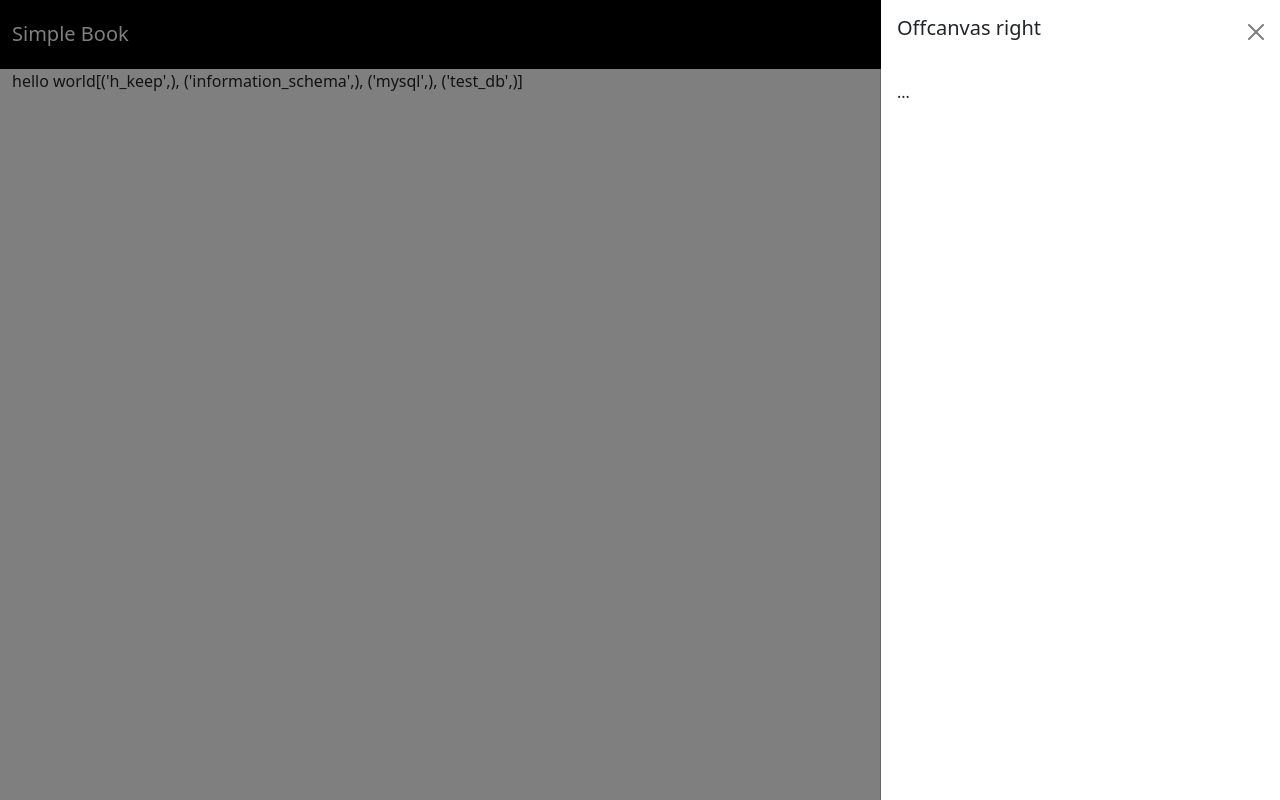
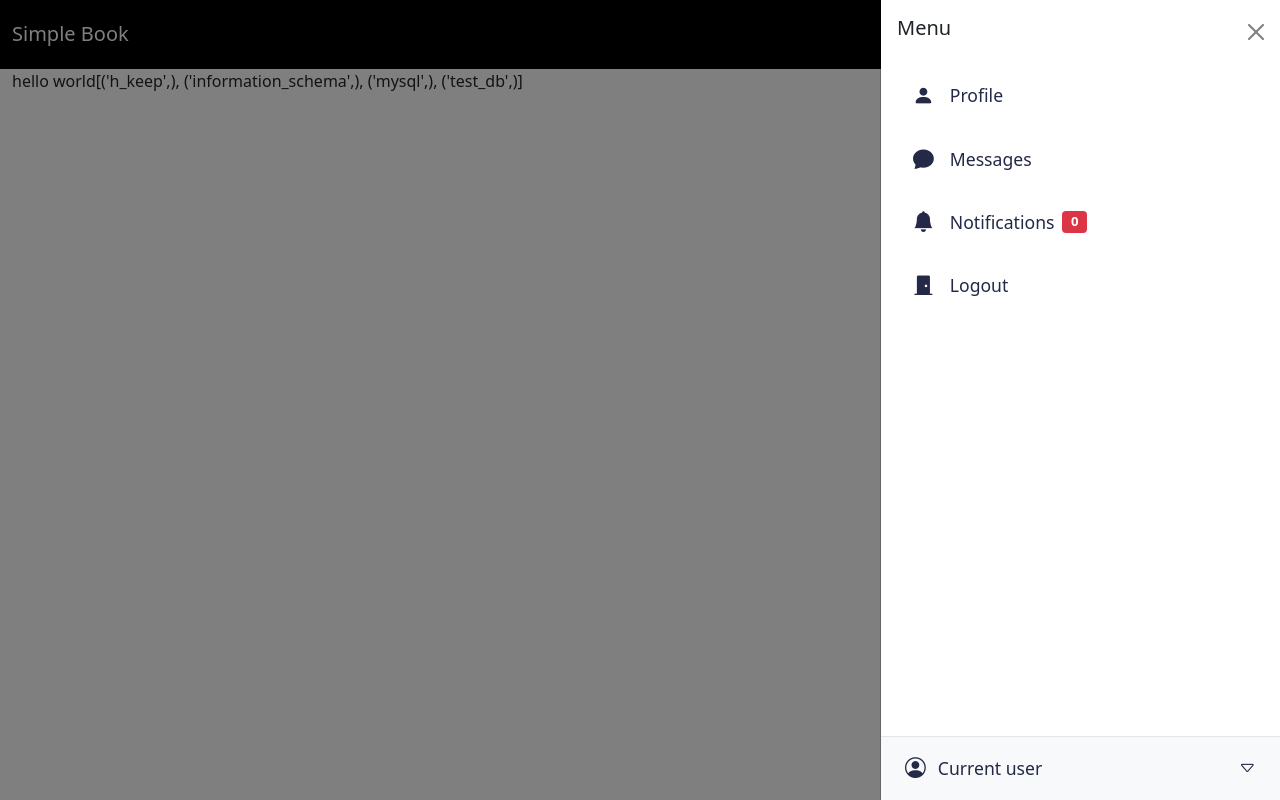
Before and after one commit to Antonioiewh/IT2555_Project, a Flask app: page / in a window 1280 px wide, after a click that opens the changed part. Run offline with Flask 3, Linux system fonts and the light colour scheme; some libraries are stand-ins or nearby versions.

Commit message:
add stuff to sidebar

```diff
--- a/project/templates/UserBase.html
+++ b/project/templates/UserBase.html
@@ -9,8 +9,16 @@
     <link rel="stylesheet" href="https://cdn.jsdelivr.net/npm/bootstrap-icons@1.11.3/font/bootstrap-icons.min.css">
     {%block stylesheet%}
     {% endblock %}
+
 </head>
 <body>
+    <style>
+    .offcanvas-body .nav-link:hover {
+        background: #3a3f58 !important;
+        color: #fff !important;
+    }
+
+    </style>
     {% block navbar %}
         {% include 'includes/_navbar.html' %}
     {% endblock %}
@@ -20,14 +28,34 @@
 
         {% endblock %}
         <div class="offcanvas offcanvas-end" tabindex="-1" id="offcanvasRight" aria-labelledby="offcanvasRightLabel">
-            <div class="offcanvas-header">
-                <h5 id="offcanvasRightLabel">Offcanvas right</h5>
-                <button type="button" class="btn-close text-reset" data-bs-dismiss="offcanvas" aria-label="Close"></button>
-            </div>
-            <div class="offcanvas-body">
-                ...
-            </div>
+    <div class="offcanvas-header">
+        <h5 id="offcanvasRightLabel">Menu</h5>
+        <button type="button" class="btn-close text-reset" data-bs-dismiss="offcanvas" aria-label="Close"></button>
+    </div>
+    <div class="offcanvas-body p-0" style="height: 100%; display: flex; flex-direction: column; padding: 0;">
+        <nav style="flex: 1; display: flex; flex-direction: column; justify-content: flex-start;">
+            <a class="nav-link" href="#" style="color:#232946;border-radius:0.5rem;margin:0.5rem 1rem;display:flex;align-items:center;font-size:1.1rem;">
+                <i class="bi bi-person-fill" style="margin-right:1rem;font-size:1.3rem;"></i> Profile <!--displays profile when signed in and login when not. when not, login shld be the only thing shown-->
+            </a>
+            <a class="nav-link" href="#" style="color:#232946;border-radius:0.5rem;margin:0.5rem 1rem;display:flex;align-items:center;font-size:1.1rem;">
+                <i class="bi bi-chat-fill" style="margin-right:1rem;font-size:1.3rem;"></i> Messages
+            </a>
+            <a class="nav-link" href="#" style="color:#232946;border-radius:0.5rem;margin:0.5rem 1rem;display:flex;align-items:center;font-size:1.1rem;">
+                    <i class="bi bi-bell-fill" style="margin-right:1rem;font-size:1.3rem;"></i>
+                        Notifications
+                    <span class="badge bg-danger" style="margin-left:0.5rem;">0</span> <!--will be replaced with notifs variable-->
+            </a>
+            <a class="nav-link" href="#" style="color:#232946;border-radius:0.5rem;margin:0.5rem 1rem;display:flex;align-items:center;font-size:1.1rem;">
+                <i class="bi bi-door-closed-fill" style="margin-right:1rem;font-size:1.3rem;"></i> Logout
+            </a>
+        </nav>
+        <div style="padding:1rem 1.5rem;border-top:1px solid #e5e5e5;display:flex;align-items:center;cursor:pointer;background:#f8f9fa;color:#232946;font-size:1.1rem;">
+            <i class="bi bi-person-circle" style="margin-right:0.75rem;font-size:1.3rem;"></i> Current user <!--will be replaced by actual username later on-->
+            <i class="bi bi-caret-down ms-auto" style="margin-left:auto;"></i>
         </div>
+    </div>
+</div>
+
     </div>
 
     {% block scripts %}
--- a/project/templates/includes/_navbar.html
+++ b/project/templates/includes/_navbar.html
@@ -4,7 +4,7 @@
             <div class="d-flex flex-column w-100"> <!--This makes sure that per <div>, theres a separate line -->
 
                 <div> <!--start of first row-->
-                    <ul class="navbar-nav w-100 " > <!--first row first half, idk why w-100 makes its width not the full lenghth of the navbar, edit: fixed it by adding w-100 to the line above-->
+                    <ul class="navbar-nav w-100" > <!--first row first half, idk why w-100 makes its width not the full lenghth of the navbar, edit: fixed it by adding w-100 to the line above-->
                         <div class="d-flex align-items-center me-auto" >
                             <a class="navbar-brand p-auto">Simple Book</a>
                         </div>
@@ -23,6 +23,7 @@
 
                     </ul>
                 </div>
+
             </div>
         </div>
     </div>
```
